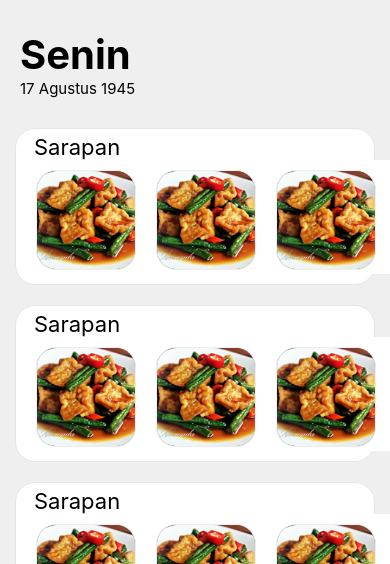
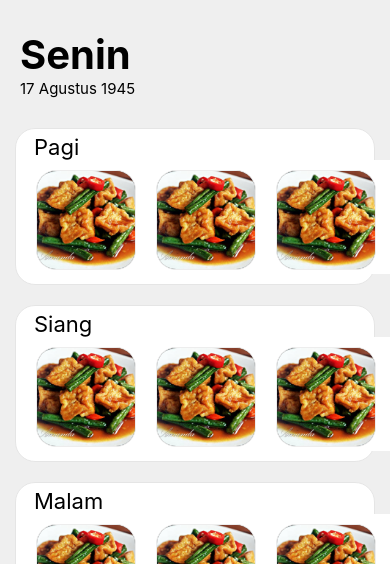
Before and after one commit to miftahafina/makan-apa, a React Native app: screen / in a window 390 px wide. Shown: the top 564 px of the page. Built offline with nearby package versions, Linux system fonts and the light colour scheme.

Commit message:
Add prop meal title

```diff
--- a/App.js
+++ b/App.js
@@ -21,9 +21,9 @@ export default class App extends React.Component {
         <ScrollView style={verticalScroll} showsVerticalScrollIndicator={false}>
           <Today />
 
-          <SideDishScroller />
-          <SideDishScroller />
-          <SideDishScroller />
+          <SideDishScroller meal="Pagi"/>
+          <SideDishScroller meal="Siang"/>
+          <SideDishScroller meal="Malam"/>
 
           <CreditFooter />
         </ScrollView>
--- a/components/MealsTitle.js
+++ b/components/MealsTitle.js
@@ -7,7 +7,9 @@ export default class MealsTitle extends React.Component {
 
     return (
       <View style={container}>
-        <Text style={text}>Sarapan</Text>
+        <Text style={text}>
+          {this.props.meal}
+        </Text>
       </View>
     );
   }
--- a/components/SideDishScroller.js
+++ b/components/SideDishScroller.js
@@ -9,7 +9,7 @@ export default class App extends React.Component {
 
     return (
       <View style={container}>
-        <MealsTitle />
+        <MealsTitle meal={this.props.meal}/>
         <ScrollView
           horizontal={true}
           style={scrollHorizontalContainer}
```
